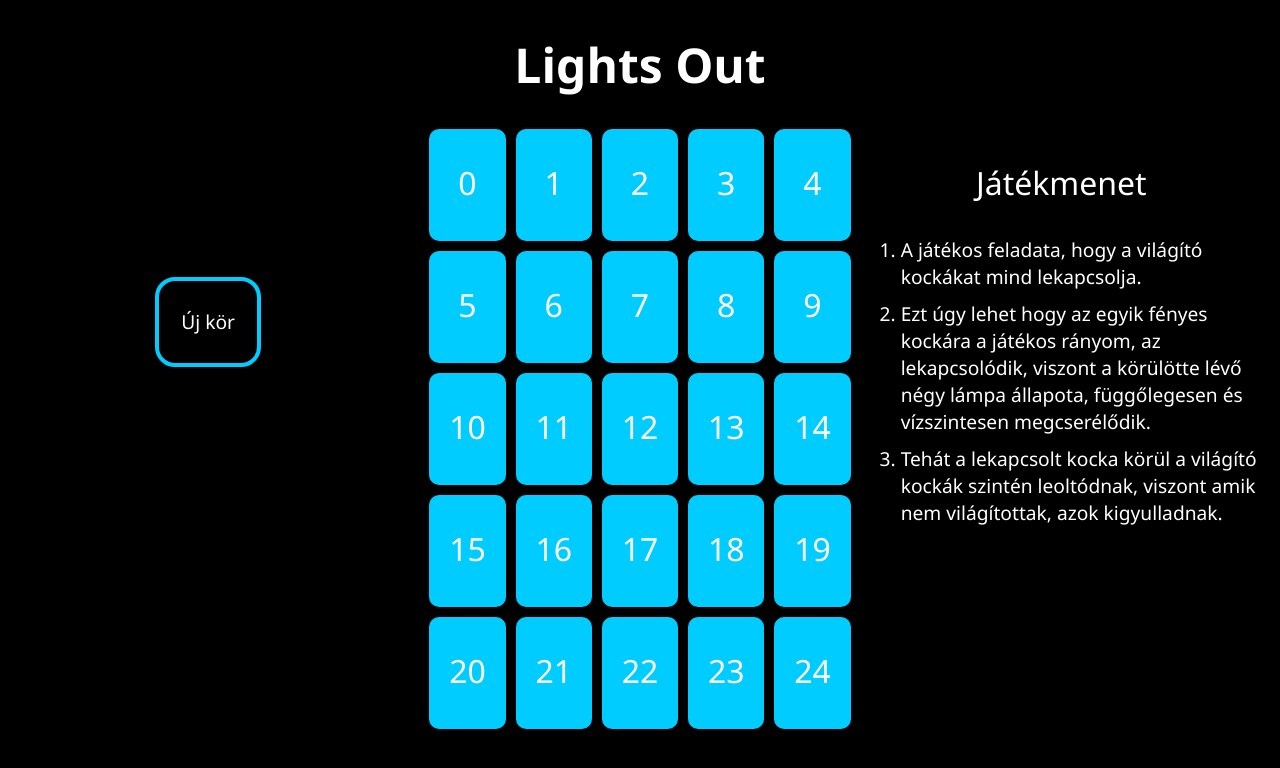
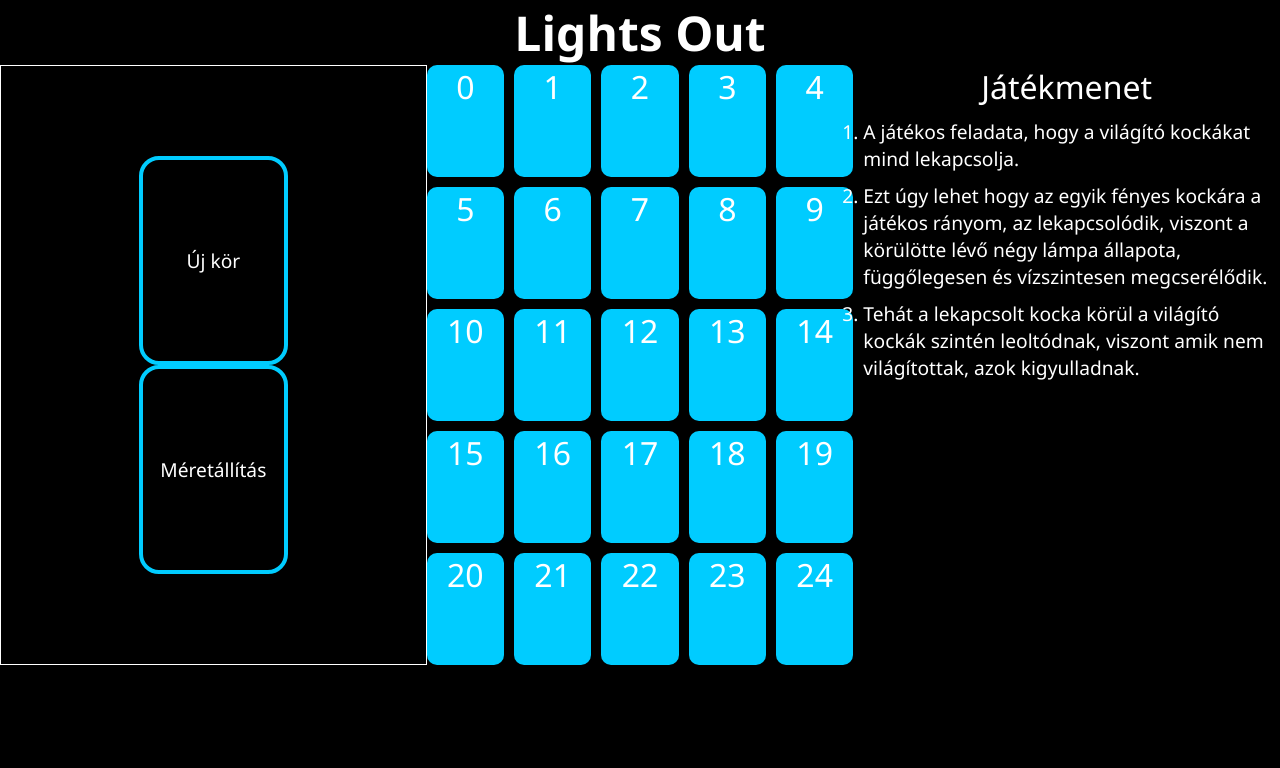
Before and after one commit to Logan114/lightOn, a plain HTML site: page index.html in a window 1280 px wide. Drawn offline with nearby package versions, Linux system fonts and the light colour scheme.

Commit message:
tojas2 plusz 1 gomb

```diff
--- a/index.js
+++ b/fuggvenyek.js
@@ -1,15 +1,11 @@
-$("load", function () {
-    negyzetGeneralas();
-    kattintas();
-    ujKor();
-});
 
 
 
 
 
+// Pálya létrehozása
 
-function negyzetGeneralas(){
+export function negyzetGeneralas(){
     const mezo = $("#palya")
 
     for (let i=0; i<25; i++){
@@ -24,9 +20,9 @@ function negyzetGeneralas(){
 
 
 
+// Pálya életre keltése
 
-
-function kattintas() {
+export function kattintas() {
     $(".kocka").on("click", function() {
         $(this).toggleClass("kockaValtozott");
 
@@ -50,12 +46,10 @@ function kattintas() {
     });
 }
 
-
+// Szomszédos négyzetek színváltásához
 
 function szomszedotSzinez(index) {
-    if (index >= 0 && index < 25) {
-        $(".kocka").eq(index).toggleClass("kockaValtozott");
-    }
+    $(".kocka").eq(index).toggleClass("kockaValtozott");
 }
 
 
@@ -63,11 +57,12 @@ function szomszedotSzinez(index) {
 
 
 
+// Játék újrakezdése
 
-
-function ujKor() {
+export function ujKor() {
     const kezelesDiv = $(".kezeles");
     kezelesDiv.html(`<button class="ujKor">Új kör</button>`);
+
     $(".ujKor").on("click", function() {
         $(".kocka").removeClass("kockaValtozott");
     });
@@ -76,6 +71,29 @@ function ujKor() {
 
 
 
+// Pálya méretének megadása
+
+export function hanyszorHany() {
+    const kezelesDiv = $(".kezeles");
+    kezelesDiv.append(`<button class="hanyszorHany">Méretállítás</button>`);
+
+    $(".hanyszorHany").on("click", function() {
+        // méret átállítás
+    });
+}
+
+
+
+
+
+/* ------------------------  Megjegyzések  ------------------------*/
+
+// randomizáció kezdéskor
+// n*n-s legyen
+// oldalt ne színeződjön be
+// dokumentaciot irni, online van egy pelda (mindenkinek kell egy sajátot írnia)
+
+
 // lepesSzamlalo
 // stopper játékmérése
 // uj jateknel mindig negyzet-színvaltas
--- a/index.html
+++ b/index.html
@@ -8,7 +8,7 @@
     <title>Boti, Balazs, Kristof</title>
 
     <script src="https://ajax.googleapis.com/ajax/libs/jquery/3.7.1/jquery.min.js"></script>
-    <script type="module" src="index.js"></script>
+    <script type="module" src="main.js"></script>
 
     <link rel="stylesheet" href="style.css">
 </head>
--- /dev/null
+++ b/main.js
@@ -0,0 +1,9 @@
+
+import { negyzetGeneralas, kattintas, ujKor, hanyszorHany } from "./fuggvenyek.js"
+
+
+
+negyzetGeneralas();
+kattintas();
+ujKor();
+hanyszorHany();
--- a/style.css
+++ b/style.css
@@ -1,4 +1,7 @@
 * {
+    box-sizing: border-box;
+    padding: 0px;
+    margin: 0px;
     font-family:"Segoe UI", Tahoma, Geneva, Verdana, sans-serif;
     color: white;
 }
@@ -35,9 +38,17 @@ p {
     font-size: 1.2em;
 }
 
-.ujKor {
-    width: 25%;
-    height: 15%;
+.kezeles {
+    display: flex;
+    align-items: center;
+    justify-content: center;
+    flex-direction: column;
+    border: 1px solid white;
+}
+
+.ujKor, .hanyszorHany {
+    width: 35%;
+    height: 35%;
     border: 4px solid #00ccff;
     background-color: black;
     border-radius: 20px;
@@ -46,11 +57,10 @@ p {
     font-weight: 500;
     cursor: pointer;
     fill: transparent;
-    margin: 35%;
     transition: all 250ms;
 }
 
-.ujKor:hover {
+.ujKor:hover, .hanyszorHany:hover {
     transform: scale(1.1);
     transition: all 1s;
     background-color: darkslategrey;
```
